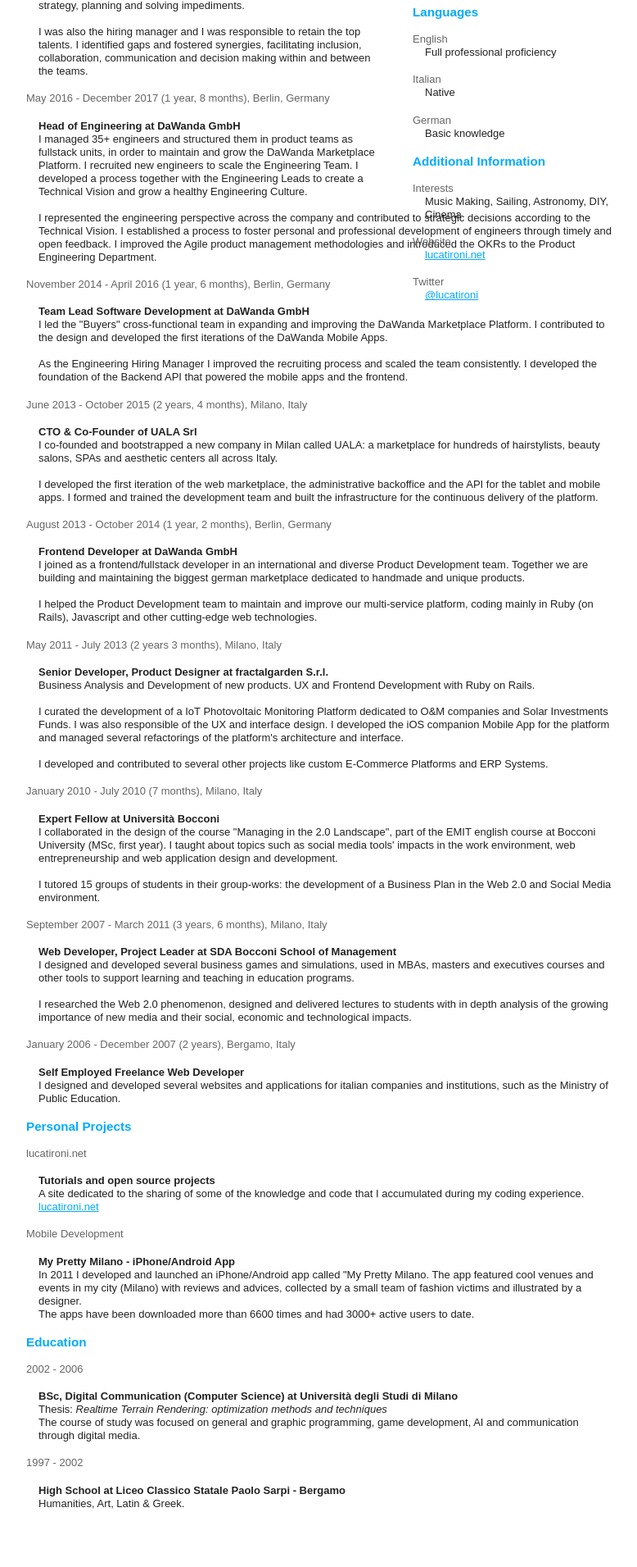
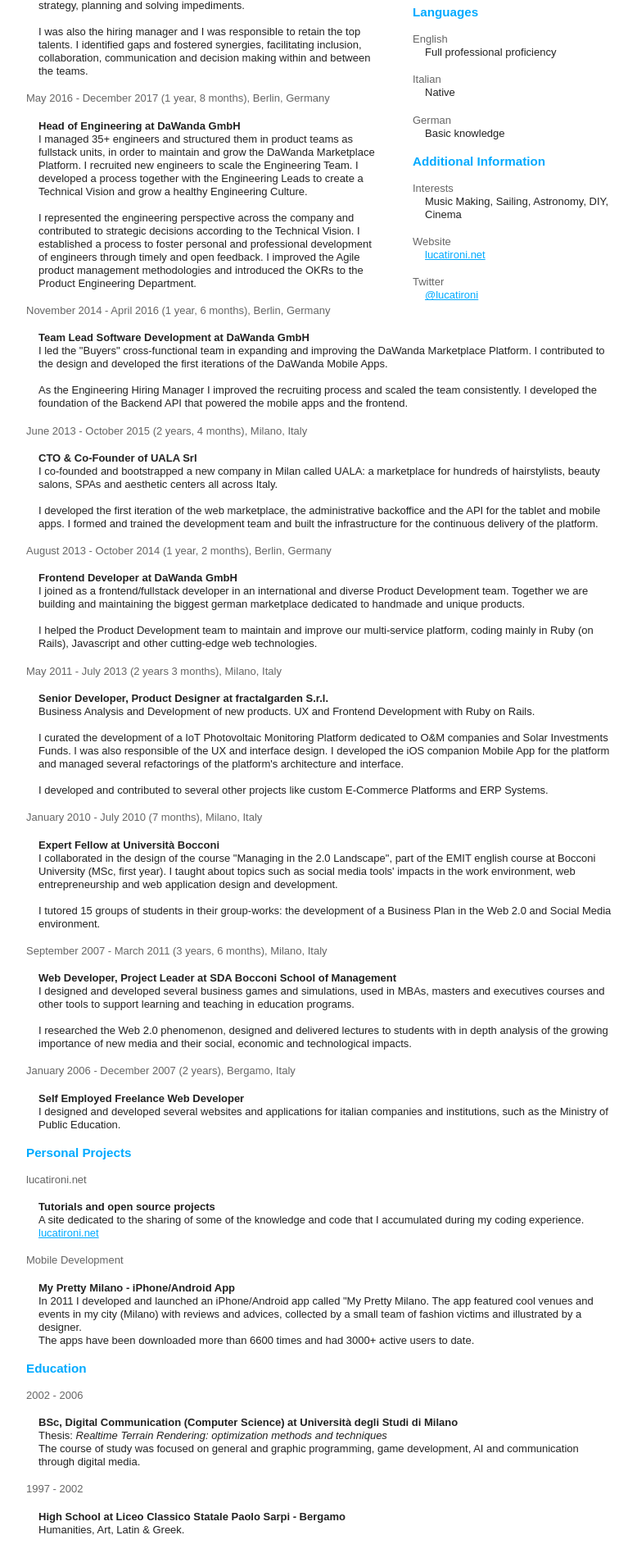
Before and after one commit to lucatironi/lucatironi.github.io, a Jekyll site: the page built from resume.html, in a window 1280 px wide. Shown: the part 885-2796 px from the top of the page at 82% size, without its empty margins (248-1026 px from the left). Built offline with Jekyll 4.4.1, drawn with Linux system fonts in a browser that asks for light colours; before the commit the page ends 2764 px from its top, so only the background shows below that.

Commit message:
Update resume.html

```diff
--- a/resume.html
+++ b/resume.html
@@ -79,7 +79,7 @@
       .container { width: 720px; margin: 0 auto; }
       header { text-align: right; }
       .wrapper { position: relative; }
-        .wrapper:before { content: ''; float: right; display: block; width: 40%; height: 1000px; }
+        .wrapper:before { content: ''; float: right; display: block; width: 40%; height: 1100px; }
       aside { position: absolute; top: 0; right: 0; width: 40%; margin-top: 1.33em; }
         aside section { padding-left: 40px; }
       /* Typography */
```
